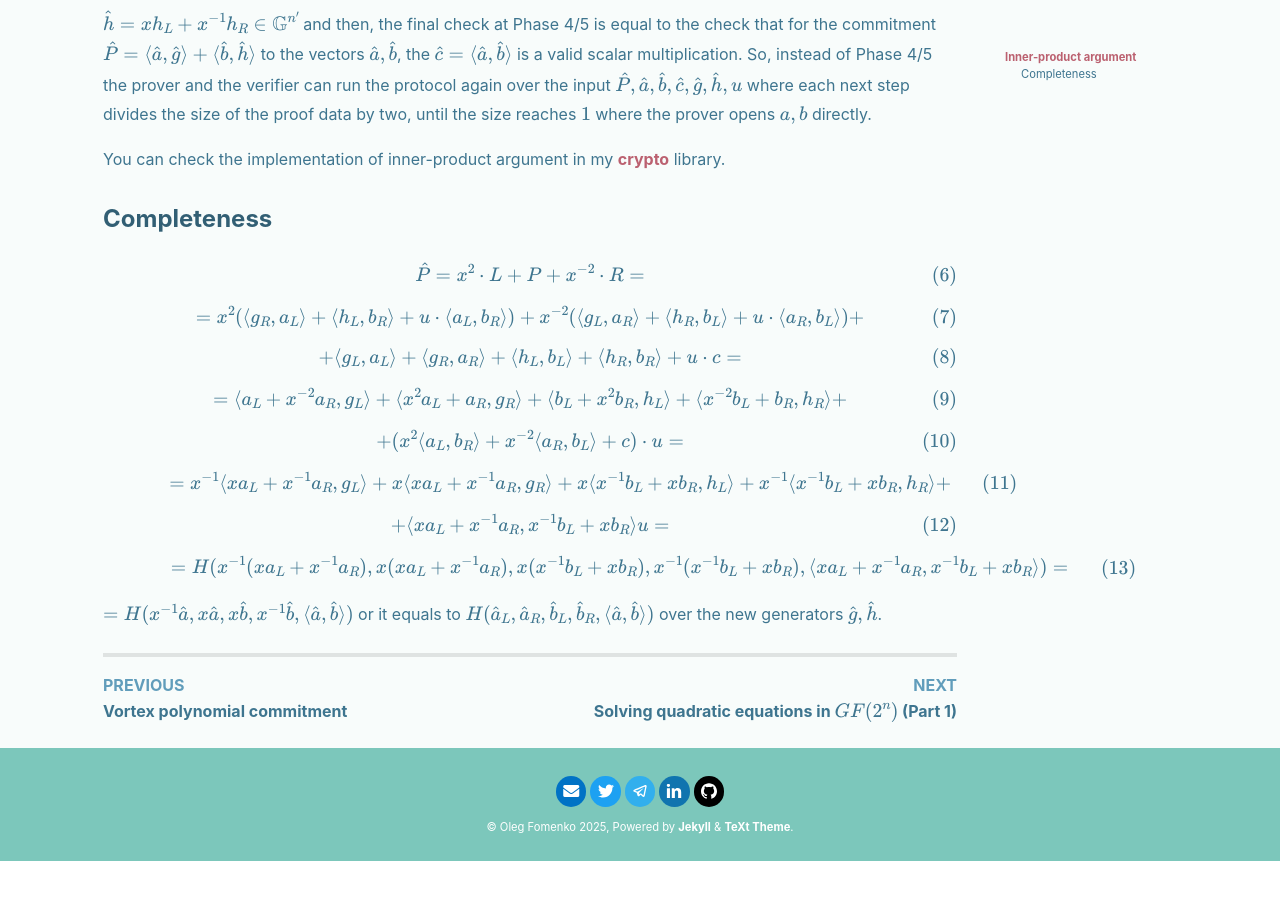
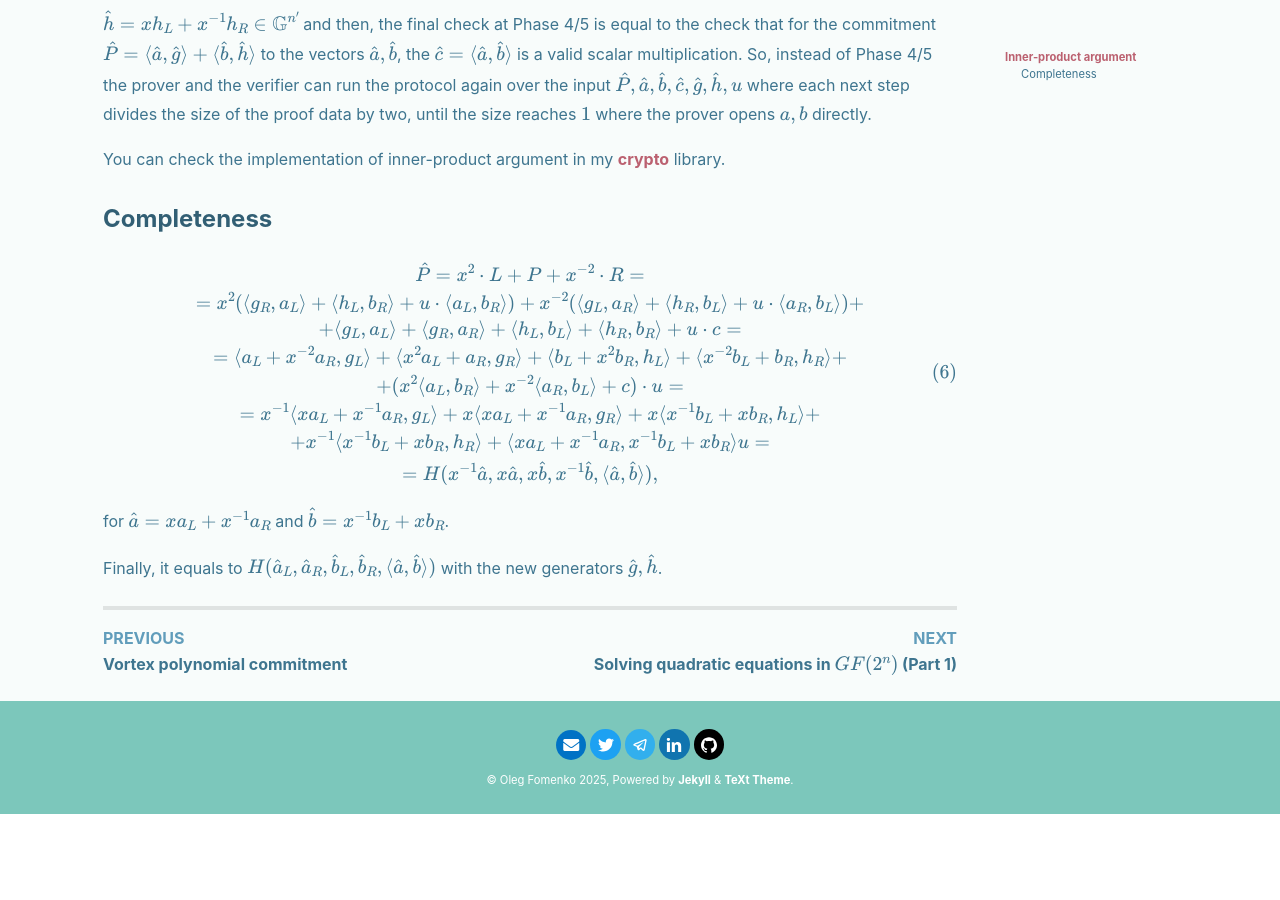
Before and after one commit to olegfomenko/blog, a Jekyll site: the page built from _posts/2025-08-12-bp.md, in a window 1280 px wide and 900 px high, scrolled down 1537 px. Built offline with Jekyll 4.4.1, drawn with Linux system fonts in a browser that asks for light colours; nearby versions of some CDN libraries; after the commit the page ends 2351 px from its top, so only the background shows below that.

Commit message:
fixed bp

```diff
--- a/_posts/2025-08-12-bp.md
+++ b/_posts/2025-08-12-bp.md
@@ -98,49 +98,19 @@ library.
 ### Completeness
 
 $$
-\hat{P} = x^2\cdot L + P + x^{-2}\cdot R =
+\begin{gathered}
+\hat{P} = x^2\cdot L + P + x^{-2}\cdot R =\\
+= x^2 (\langle g_R, a_L \rangle + \langle h_L, b_R \rangle + u\cdot \langle a_L, b_R \rangle) + x^{-2}(\langle g_L, a_R \rangle + \langle h_R, b_L \rangle + u\cdot \langle a_R, b_L \rangle) +\\
++ \langle g_L, a_L \rangle + \langle g_R, a_R \rangle + \langle h_L, b_L \rangle + \langle h_R, b_R \rangle + u\cdot c =\\
+= \langle a_L + x^{-2}a_R, g_L\rangle + \langle x^2a_L + a_R, g_R\rangle + \langle b_L + x^2b_R, h_L\rangle + \langle x^{-2}b_L + b_R, h_R\rangle +\\
++ (x^2\langle a_L, b_R \rangle + x^{-2}\langle a_R, b_L \rangle + c)\cdot u =\\
+= x^{-1}\langle xa_L + x^{-1}a_R, g_L\rangle + x\langle xa_L + x^{-1}a_R, g_R\rangle + x\langle x^{-1}b_L + xb_R, h_L\rangle +\\
++ x^{-1}\langle x^{-1}b_L + xb_R, h_R\rangle + \langle xa_L + x^{-1}a_R, x^{-1}b_L + xb_R\rangle u =\\
+= H(x^{-1}\hat{a}, x\hat{a}, x\hat{b}, x^{-1}\hat{b}, \langle \hat{a}, \hat{b} \rangle),\\
+\end{gathered}
 $$
 
-$$
-= x^2 (\langle g_R, a_L \rangle + \langle h_L, b_R \rangle + u\cdot \langle a_L, b_R \rangle) + x^{-2}(\langle g_L, a_R
-\rangle + \langle h_R, b_L \rangle + u\cdot \langle a_R, b_L \rangle) +
-$$
+for $\hat{a} = xa_L + x^{-1}a_R$ and $\hat{b} = x^{-1}b_L + xb_R$.
 
-$$
-
-+ \langle g_L, a_L \rangle + \langle g_R, a_R \rangle + \langle h_L, b_L \rangle + \langle h_R, b_R
-  \rangle + u\cdot c =
-  $$
-
-$$
-= \langle a_L + x^{-2}a_R, g_L\rangle + \langle x^2a_L + a_R, g_R\rangle + \langle b_L + x^2b_R, h_L\rangle + \langle
-x^{-2}b_L + b_R, h_R\rangle +
-$$
-
-$$
-
-+ (x^2\langle a_L, b_R \rangle + x^{-2}\langle a_R, b_L \rangle + c)\cdot u =
-  $$
-
-$$
-= x^{-1}\langle xa_L + x^{-1}a_R, g_L\rangle + x\langle xa_L + x^{-1}a_R, g_R\rangle + x\langle x^{-1}b_L + xb_R,
-h_L\rangle + x^{-1}\langle
-x^{-1}b_L + xb_R, h_R\rangle +
-$$
-
-$$
-
-+ \langle xa_L + x^{-1}a_R, x^{-1}b_L + xb_R\rangle u =
-  $$
-
-$$
-= H(x^{-1}(xa_L + x^{-1}a_R), x(xa_L + x^{-1}a_R), x(x^{-1}b_L + xb_R), x^{-1}(x^{-1}b_L + xb_R), \langle xa_L +
-x^{-1}a_R, x^{-1}b_L + xb_R\rangle) =
-$$
-
-$$
-= H(x^{-1}\hat{a}, x\hat{a}, x\hat{b}, x^{-1}\hat{b}, \langle
-\hat{a}, \hat{b} \rangle)
-$$
-or it equals to $H(\hat{a}_L, \hat{a}_R, \hat{b}_L, \hat{b}_R, \langle
-\hat{a}, \hat{b} \rangle)$ over the new generators $\hat{g}, \hat{h}$.
+Finally, it equals to $H(\hat{a}_L, \hat{a}_R, \hat{b}_L, \hat{b}_R, \langle
+\hat{a}, \hat{b} \rangle)$ with the new generators $\hat{g}, \hat{h}$.
```
